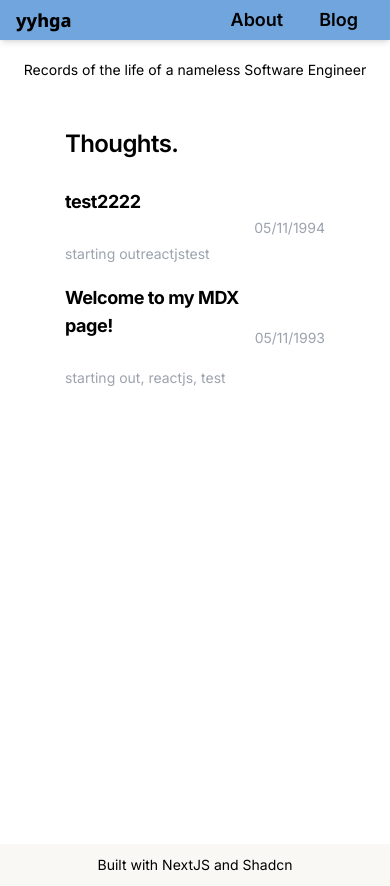
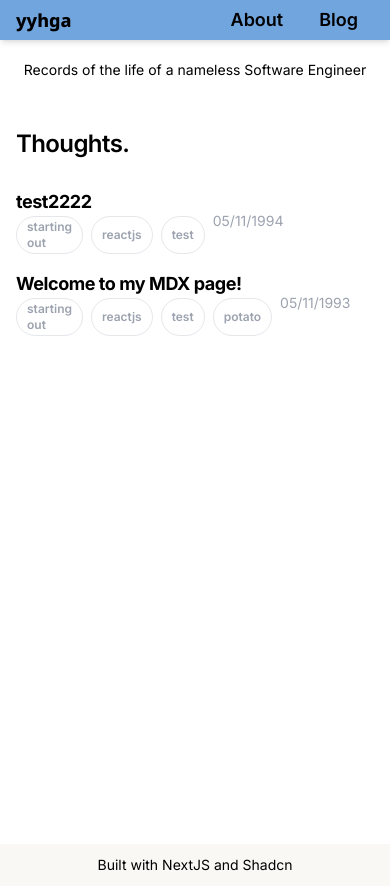
Before and after one commit to yyhhga/Site, a Next.js app: page / in a window 390 px wide. Built offline with nearby package versions, Linux system fonts and the light colour scheme.

Commit message:
change all tags styling, allow string[] in tags

```diff
--- a/src/Blogposts/Sample.mdx
+++ b/src/Blogposts/Sample.mdx
@@ -3,7 +3,7 @@
 title: Welcome to my MDX page!
 date: 05/11/1993
 by: yyggha
-tags: starting out, reactjs, test
+tags: [starting out, reactjs, test, potato]
 
 ---
 
--- a/src/app/page.tsx
+++ b/src/app/page.tsx
@@ -7,6 +7,7 @@ import { testFuse } from '@/Blogposts/fuse'
 import { compareDesc } from 'date-fns'
 import Link from 'next/link'
 import { parseDate, parsePath } from '@/Blogposts/mdxUtils'
+import { Badge } from '@/components/ui/badge'
 
 export default async function Home() {
    const mdxFileData = await testFuse()
@@ -23,7 +24,7 @@ export default async function Home() {
                Engineer
             </div>
 
-            <div className="flex-col m-auto w-8/12">
+            <div className="flex-col mx-4 md:m-auto w-8/12">
                <h3>Thoughts.</h3>
                <br />
                {index.map((blog, index) => (
@@ -41,9 +42,28 @@ export default async function Home() {
                               {blog.item.title}
                            </Link>
                         </h3>
-                        <p className="text-gray-400">
-                           {blog.item.tags}
-                        </p>
+                        <div className="text-gray-400 flex space-x-2">
+                           {blog.item.tags &&
+                           Array.isArray(blog.item.tags) ? (
+                              blog.item.tags.map(
+                                 (val, index) => (
+                                    <Badge
+                                       variant="outline"
+                                       key={`${val}${index}`}
+                                    >
+                                       {val}
+                                    </Badge>
+                                 ),
+                              )
+                           ) : (
+                              <Badge
+                                 variant="outline"
+                                 key={`${blog.item.tags}${index}`}
+                              >
+                                 {blog.item.tags}
+                              </Badge>
+                           )}
+                        </div>
                      </div>
                      <div className="my-auto text-gray-400">
                         <p>{blog.item.date}</p>
--- a/src/app/post/[postTitle]/page.tsx
+++ b/src/app/post/[postTitle]/page.tsx
@@ -35,7 +35,10 @@ export default async function Post({
             <h1 data-id="title">{frontmatter.title}</h1>
          </header>
 
-         <div data-id="tags" className="mt-4">
+         <div
+            data-id="tags"
+            className="flex space-x-4 mt-4"
+         >
             {tags.map((tagName, index) => (
                <Badge
                   variant="outline"
@@ -56,7 +59,7 @@ export default async function Post({
          >
             published: {frontmatter.date}
          </div>
-         <div data-id="content" className="pt-14">
+         <div data-id="content" className="w-full pt-14">
             <div className="">
                {content && <MDXRemote source={content} />}
             </div>
```
